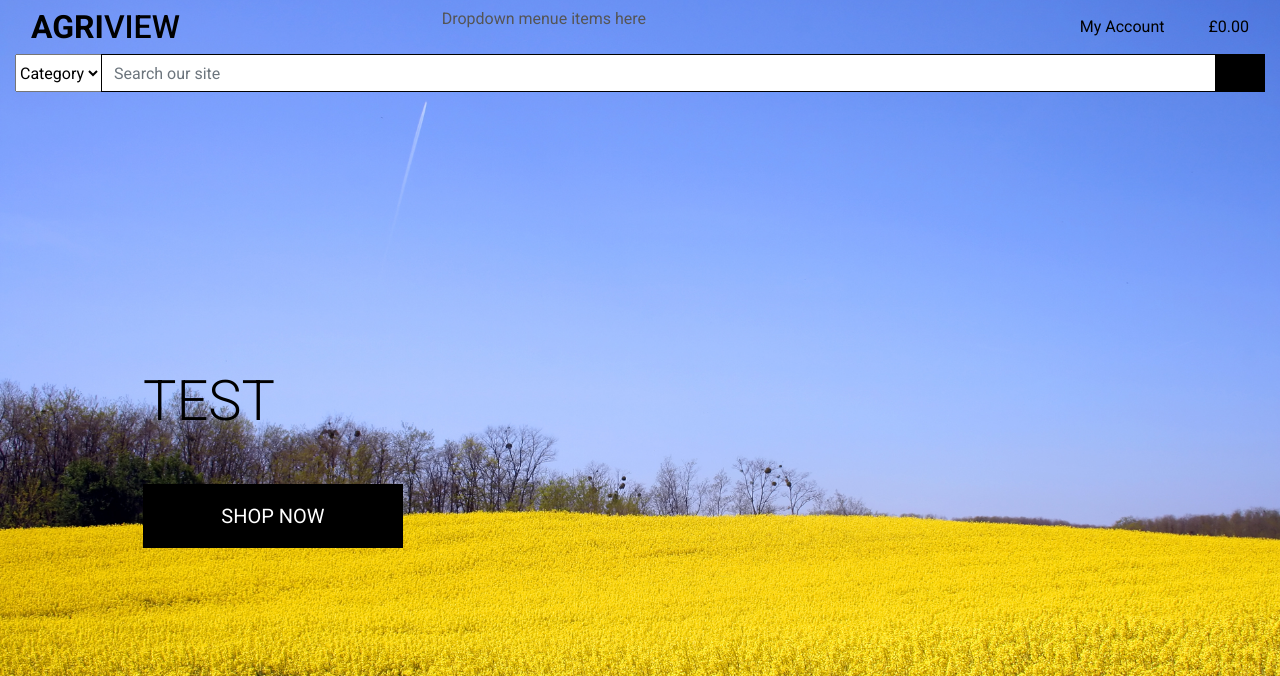
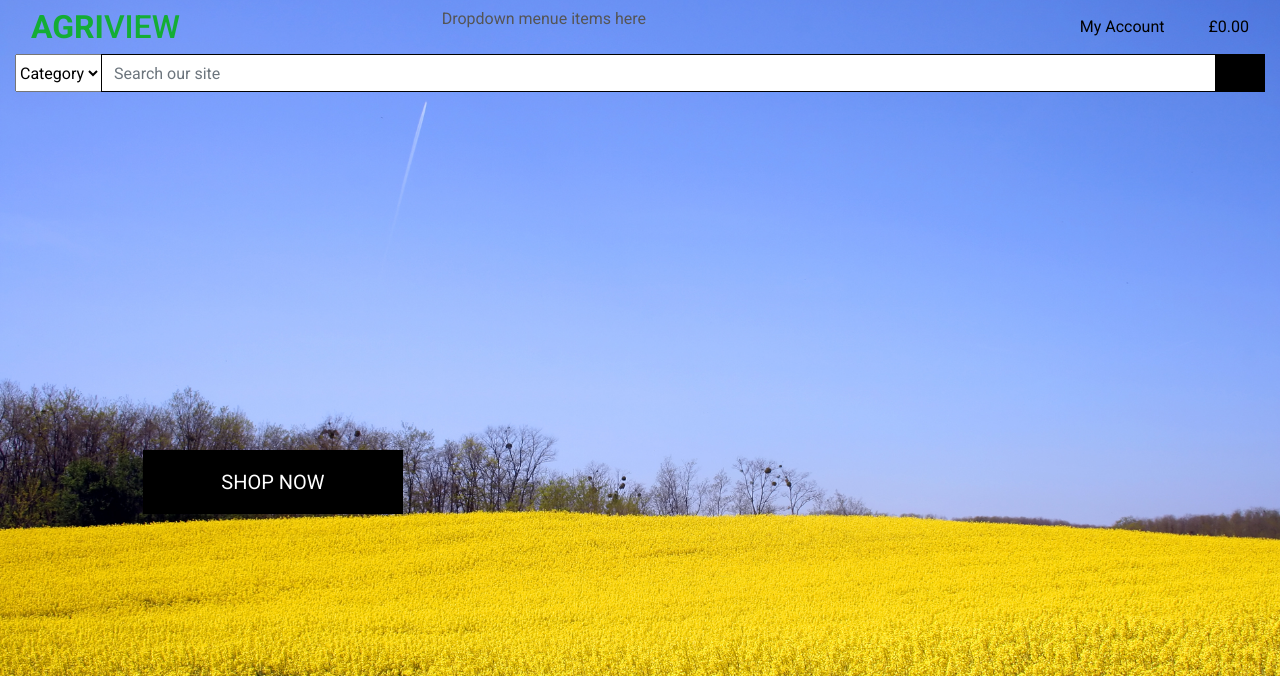
Before and after one commit to ChrisH2727/Milestone-4, a Django app: page / in a window 1280 px wide. Shown: the top 676 px of the page. Run offline with Django 3.2, Linux system fonts and the light colour scheme; some libraries are stand-ins or nearby versions.

Commit message:
Fixed background image problem

```diff
--- a/agri_image/urls.py
+++ b/agri_image/urls.py
@@ -22,4 +22,4 @@ urlpatterns = [
     path('admin/', admin.site.urls),
     path('accounts/', include('allauth.urls')),
     path('', include('home.urls')),
-]
+] + static(settings.MEDIA_URL, document_root=settings.MEDIA_ROOT)
--- a/home/templates/home/index.html
+++ b/home/templates/home/index.html
@@ -14,7 +14,7 @@
         <div class="row h-100">
             <div class="col-7 col-md-6 my-auto">
                 <h1 class="display-4 logo-font text-black">
-                    Test
+                    <!--Header text-->
                 </h1>
                 <div class="my-5">
                     <h4>
--- a/agri_image/static/css/base.css
+++ b/static/css/base.css
@@ -52,6 +52,10 @@ body {
     color: #000 !important;
 }
 
+.text-green {
+    color: rgb(20, 173, 53) !important;
+}
+
 .border-black {
     border: 1px solid black !important;
 }
--- a/templates/base.html
+++ b/templates/base.html
@@ -50,7 +50,7 @@
     <div class="row">
       <div class="col-12 col-lg-4 my-auto py-1 py-lg-0 text-center text-lg-left">
         <a href="{% url 'home' %}" class="nav-link main-logo-link">
-          <h2 class="logo-font text-black my-0"><strong>Agri</strong>View</h2>
+          <h2 class="logo-font text-green my-0"><strong>Agri</strong>View</h2>
         </a>
       </div>
       <div class="col-12 col-lg-4 my-auto py-1 py-lg-0">
```
Also changed, not shown: media/rapeseed-field.jpg (renamed from agri_image/media/rapeseed-field.jpg).
